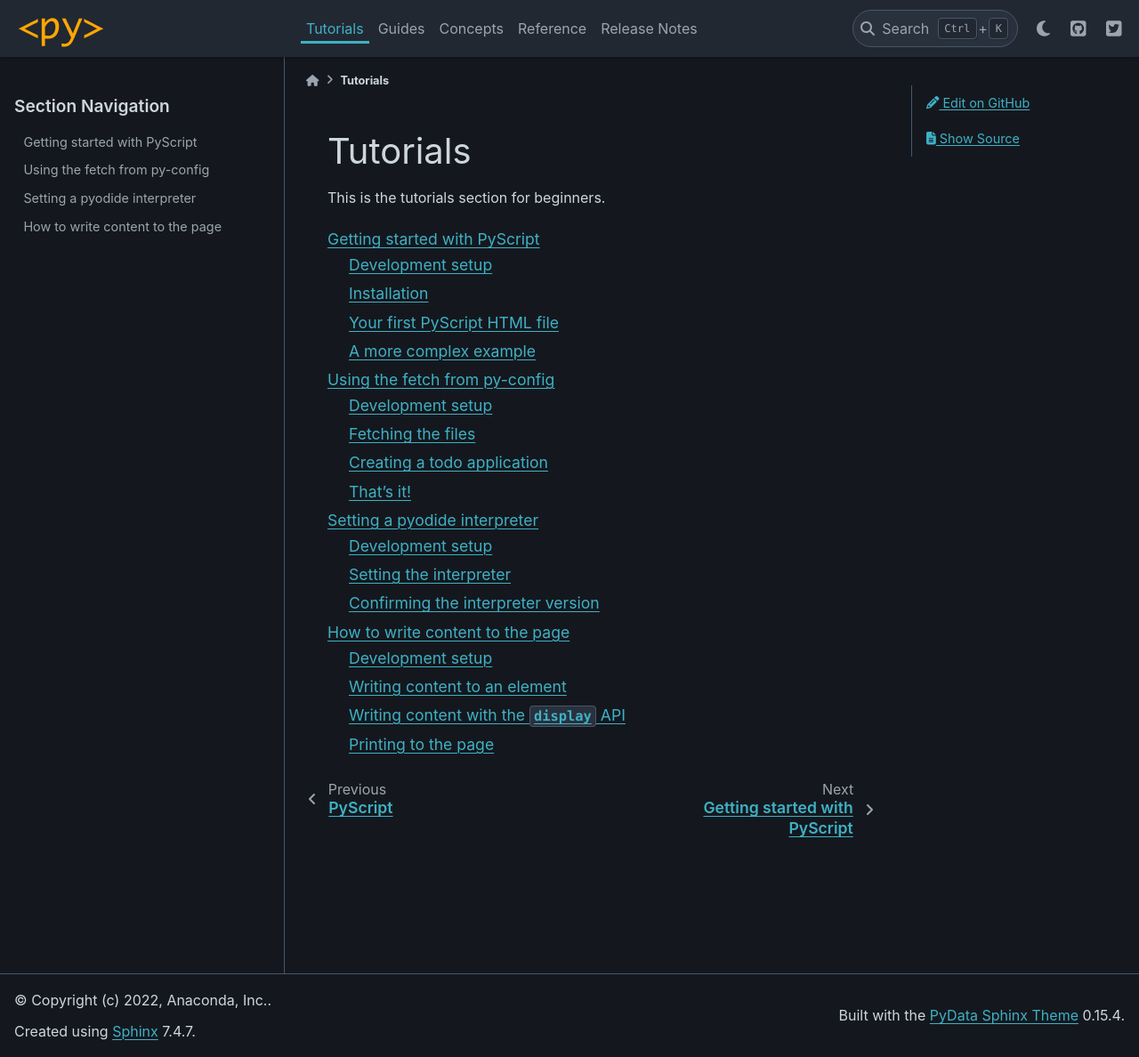
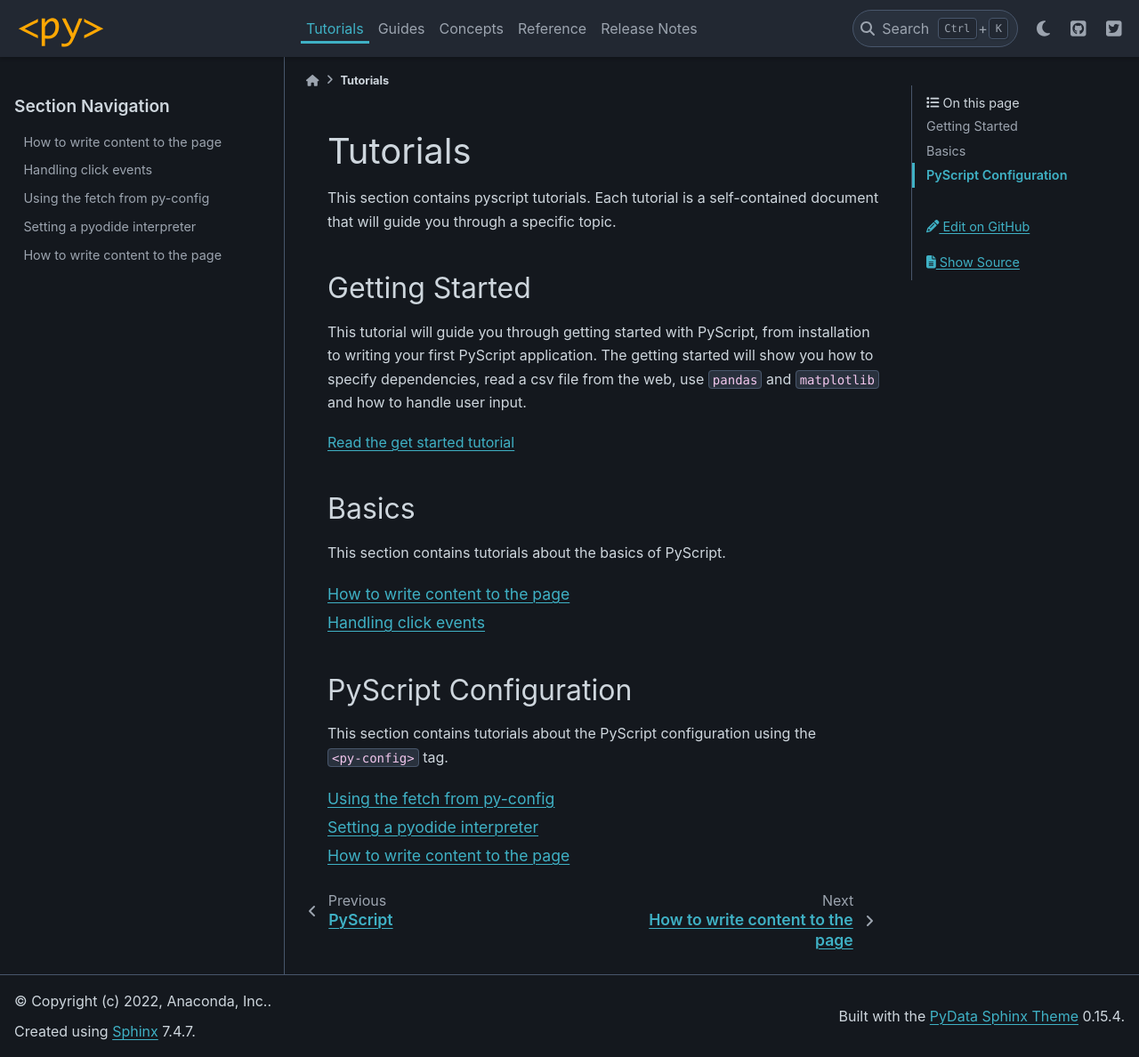
Before and after one commit to pyscript/pyscript, a Sphinx documentation site: the page built from docs/tutorials/index.md, in a window 1280 px wide and 1188 px high. Shown: the whole window at 89% size. Built offline with Sphinx 7.4.7 and the PyData theme 0.15.4, drawn with Linux system fonts in a browser that asks for light colours.

Commit message:
Restructure the tutorials index page (#1090)

````diff
--- a/docs/tutorials/index.md
+++ b/docs/tutorials/index.md
@@ -1,13 +1,37 @@
 # Tutorials
 
-This is the tutorials section for beginners.
+This section contains pyscript tutorials. Each tutorial is a self-contained document that will guide you through a specific topic.
+
+## Getting Started
+
+This tutorial will guide you through getting started with PyScript, from installation to writing your first PyScript application. The getting started will show you how to specify dependencies,  read a csv file from the web, use `pandas` and `matplotlib` and how to handle user input.
+
+[Read the get started tutorial](getting-started.md)
+
+
+## Basics
+
+This section contains tutorials about the basics of PyScript.
 
 ```{toctree}
 ---
-maxdepth: 2
+maxdepth: 1
 glob:
 ---
-getting-started
+writing-to-page
+py-click
+```
+
+## PyScript Configuration
+
+This section contains tutorials about the PyScript configuration using the `<py-config>` tag.
+
+
+```{toctree}
+---
+maxdepth: 1
+glob:
+---
 py-config-fetch
 py-config-interpreter
 writing-to-page
````
Also changed, not shown: docs/tutorials/py-click.md (added, +127 -0 lines).
